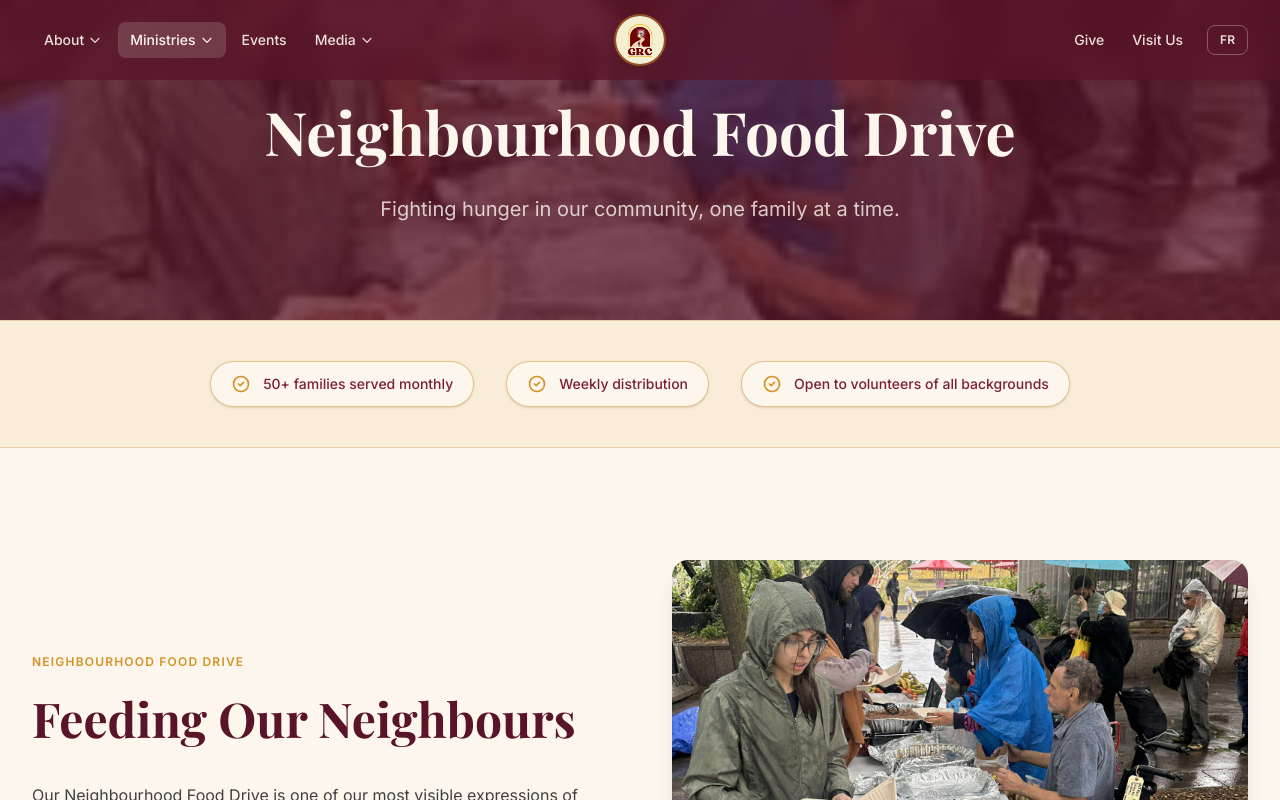
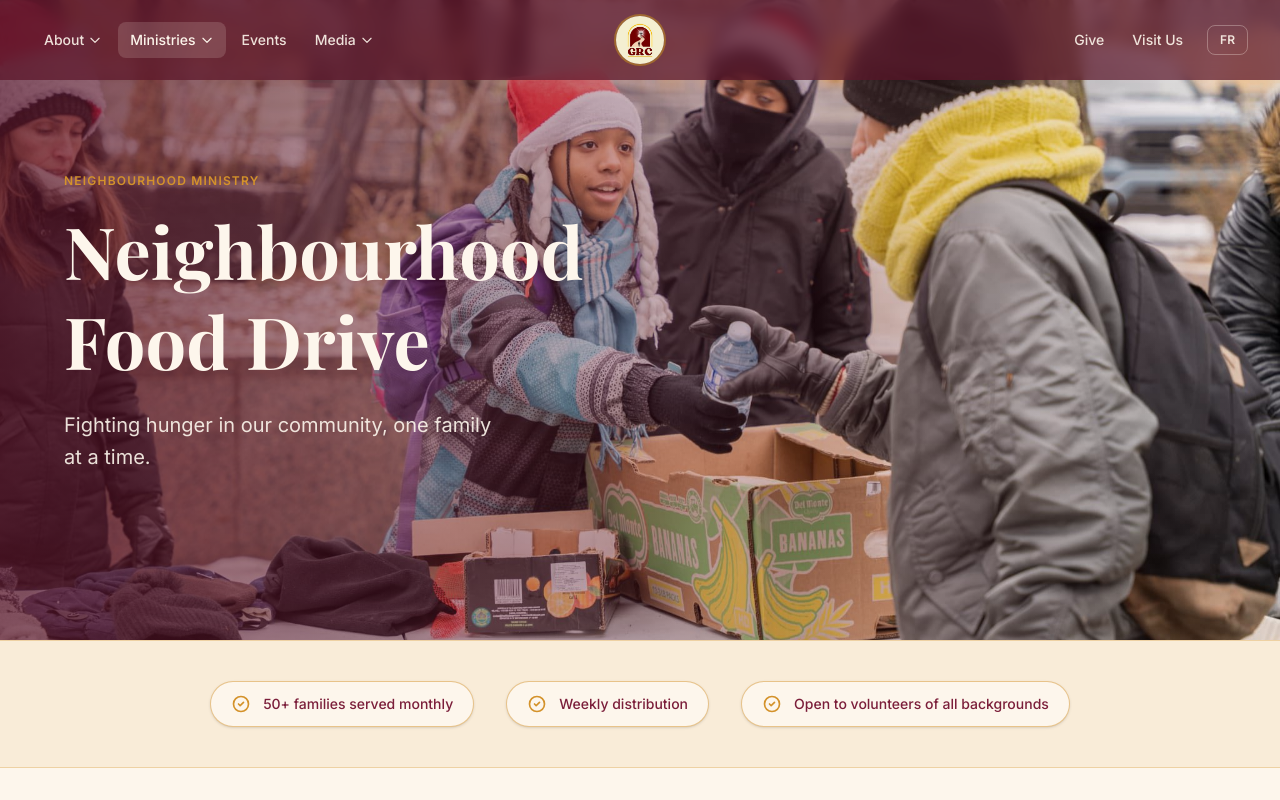
Before and after one commit to kelvinzigah/GRC-website, a React (Vite) app: page /ministries/food-drive in a window 1280 px wide. Shown: the top 800 px of the page. Built offline with nearby package versions, Linux system fonts and the light colour scheme; a web font is replaced by a local one.

Commit message:
revert(food-drive): restore original FoodDriveHero component and header image

```diff
--- a/src/pages/ministries/FoodDrivePage.jsx
+++ b/src/pages/ministries/FoodDrivePage.jsx
@@ -1,9 +1,39 @@
 import { useTranslation } from '../../hooks/useTranslation';
-import { PageHero } from '../../components/layout/PageHero';
 import { ImpactStatsStrip } from '../../components/sections/foodDrive/ImpactStatsStrip';
 import { WhatWeDoSection } from '../../components/sections/foodDrive/WhatWeDoSection';
 import { WhoScheduleSection } from '../../components/sections/foodDrive/WhoScheduleSection';
 import { FoodDriveCTA } from '../../components/sections/foodDrive/FoodDriveCTA';
+
+function FoodDriveHero({ headline, subtitle }) {
+  return (
+    <section className="relative flex min-h-[80vh] items-center overflow-hidden">
+      <div className="absolute inset-0 overflow-hidden">
+        <img
+          src="/images/homeless_outreach_6.jpg"
+          alt=""
+          aria-hidden="true"
+          className="h-full w-full object-cover object-center"
+        />
+        {/* Gradient left-to-right — less red tint, photo visible on right */}
+        <div className="absolute inset-0 bg-gradient-to-r from-burgundy-dark/70 via-burgundy-dark/30 to-transparent" />
+      </div>
+
+      <div className="relative z-10 w-full px-6 sm:px-10 lg:px-16">
+        <div className="max-w-xl lg:max-w-2xl">
+          <span className="mb-4 inline-block font-sans text-xs font-semibold uppercase tracking-widest text-amber">
+            Neighbourhood Ministry
+          </span>
+          <h1 className="font-serif text-5xl font-bold leading-tight text-cream sm:text-6xl lg:text-7xl">
+            {headline}
+          </h1>
+          <p className="mt-6 max-w-md text-lg leading-relaxed text-cream/90 sm:text-xl">
+            {subtitle}
+          </p>
+        </div>
+      </div>
+    </section>
+  );
+}
 
 export default function FoodDrivePage() {
   const { t } = useTranslation();
@@ -12,11 +42,9 @@ export default function FoodDrivePage() {
 
   return (
     <>
-      <PageHero
+      <FoodDriveHero
         headline={t('foodDrivePage.hero.headline')}
         subtitle={t('foodDrivePage.hero.subtitle')}
-        backgroundImage="/images/homeless_outreach_3.jpg"
-        imageAlt={t('foodDrivePage.hero.imageAlt')}
       />
 
       <ImpactStatsStrip items={Array.isArray(impact) ? impact : []} />
```
